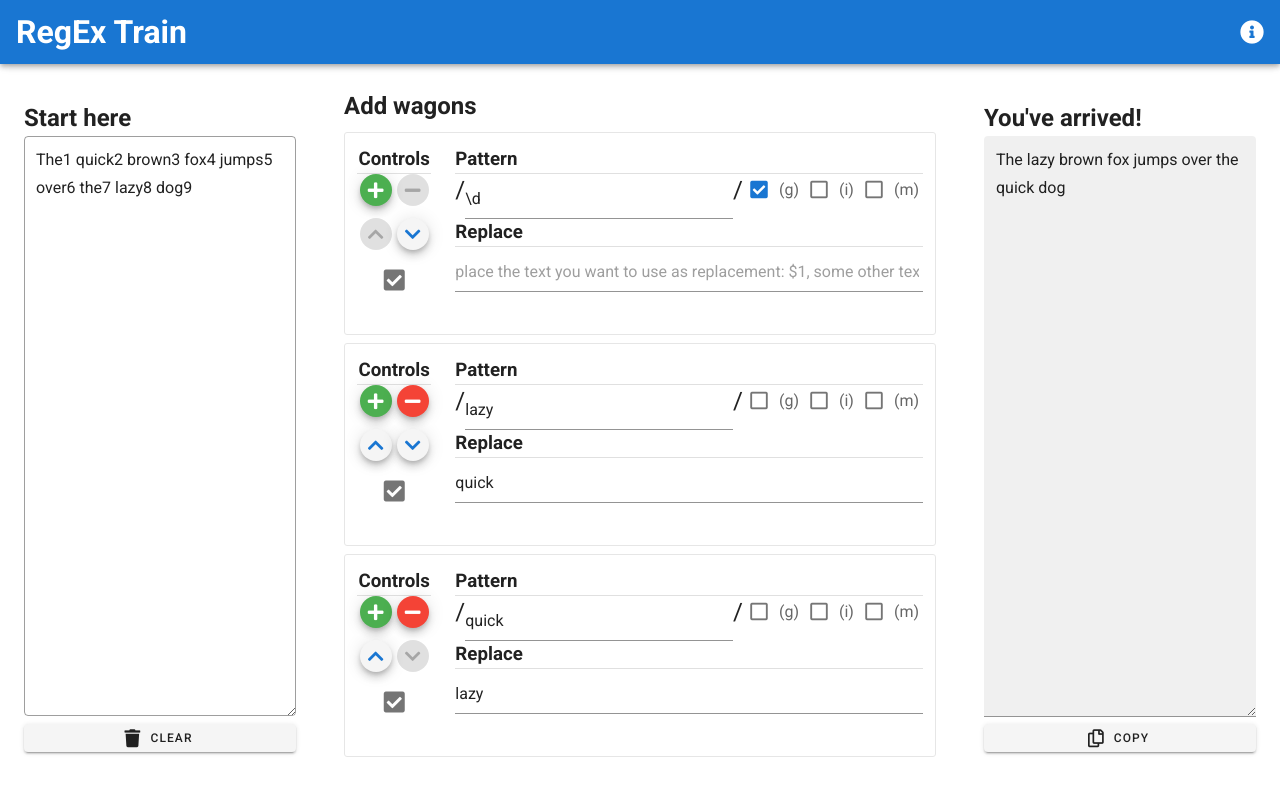
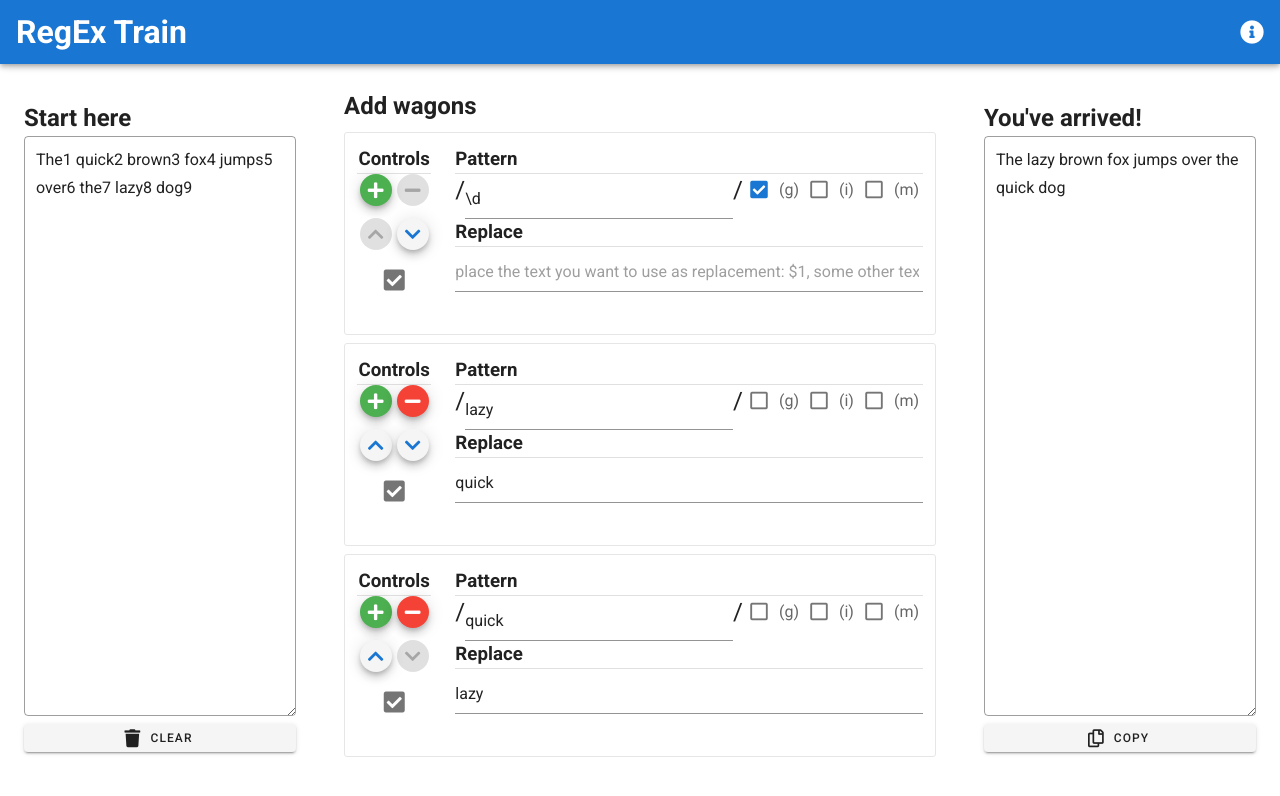
Before and after one commit to kubarium/regex-train, a Vue app: page / in a window 1280 px wide. Shown: the top 796 px of the page. Built offline with nearby package versions, Linux system fonts and the light colour scheme.

Commit message:
fixes textarea style

```diff
--- a/src/components/Caboose.vue
+++ b/src/components/Caboose.vue
@@ -5,7 +5,7 @@
         <h2>
           You've arrived!
         </h2>
-        <v-textarea filled :value="$store.state.caboose" />
+        <v-textarea outlined :value="$store.state.caboose" />
         <v-btn small @click="copyToClipboard"><v-icon left>far fa-copy</v-icon> Copy</v-btn>
       </v-col>
     </v-row>
```
